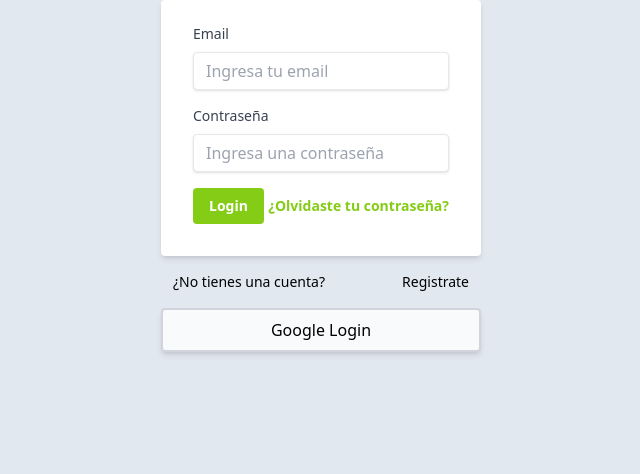
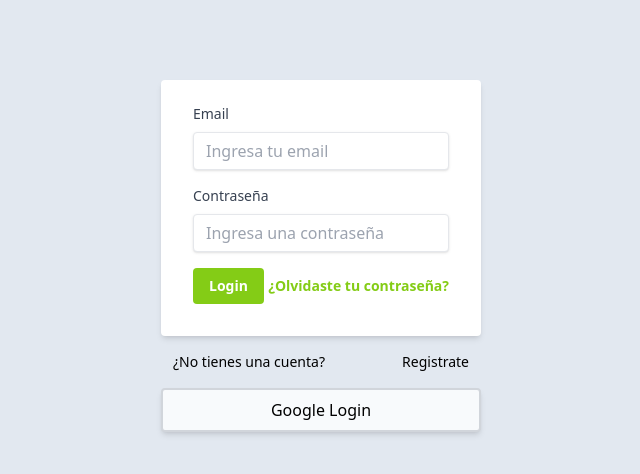
Before and after one commit to SI-proyect/front, a React (Vite) app: page /login in a window 1280 px wide. Shown: the top 474 px of the page, without its empty margins (319-959 px from the left). Built offline with nearby package versions, Linux system fonts and the light colour scheme; no server answers.

Commit message:
update auth styles

```diff
--- a/src/pages/auth/Login.jsx
+++ b/src/pages/auth/Login.jsx
@@ -63,7 +63,7 @@ const Login = () => {
   };
 
   return (
-    <div className="w-full max-w-xs m-auto">
+    <div className="w-full mt-20 max-w-xs m-auto">
       {error && <Alert message={error} />}
 
       <form
--- a/src/pages/auth/Regsiter.jsx
+++ b/src/pages/auth/Regsiter.jsx
@@ -42,7 +42,7 @@ const Register = () => {
   };
 
   return (
-    <div className="w-full max-w-xs m-auto">
+    <div className="w-full mt-20 max-w-xs m-auto">
       {error && <Alert message={error} />}
 
       <form
```
